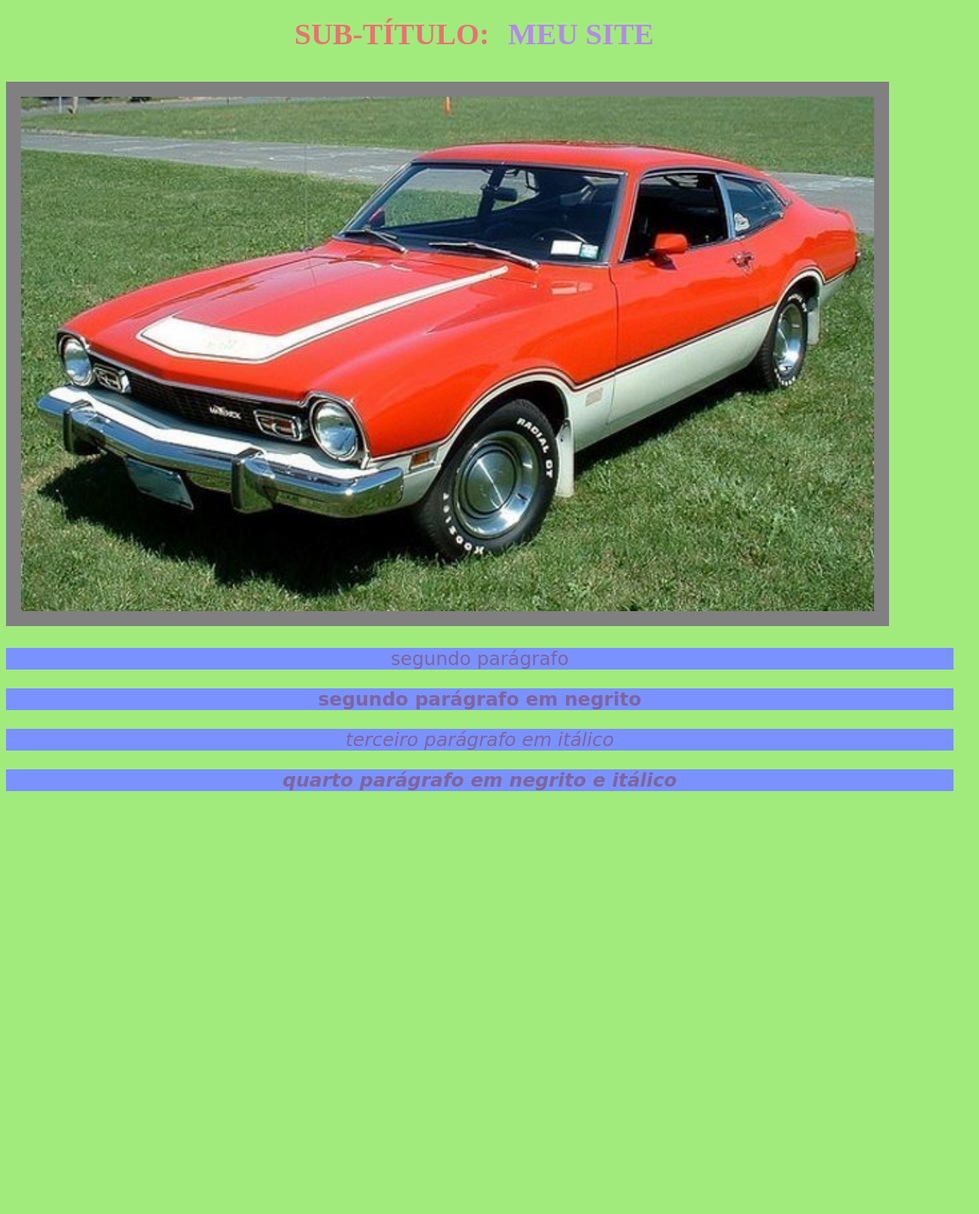
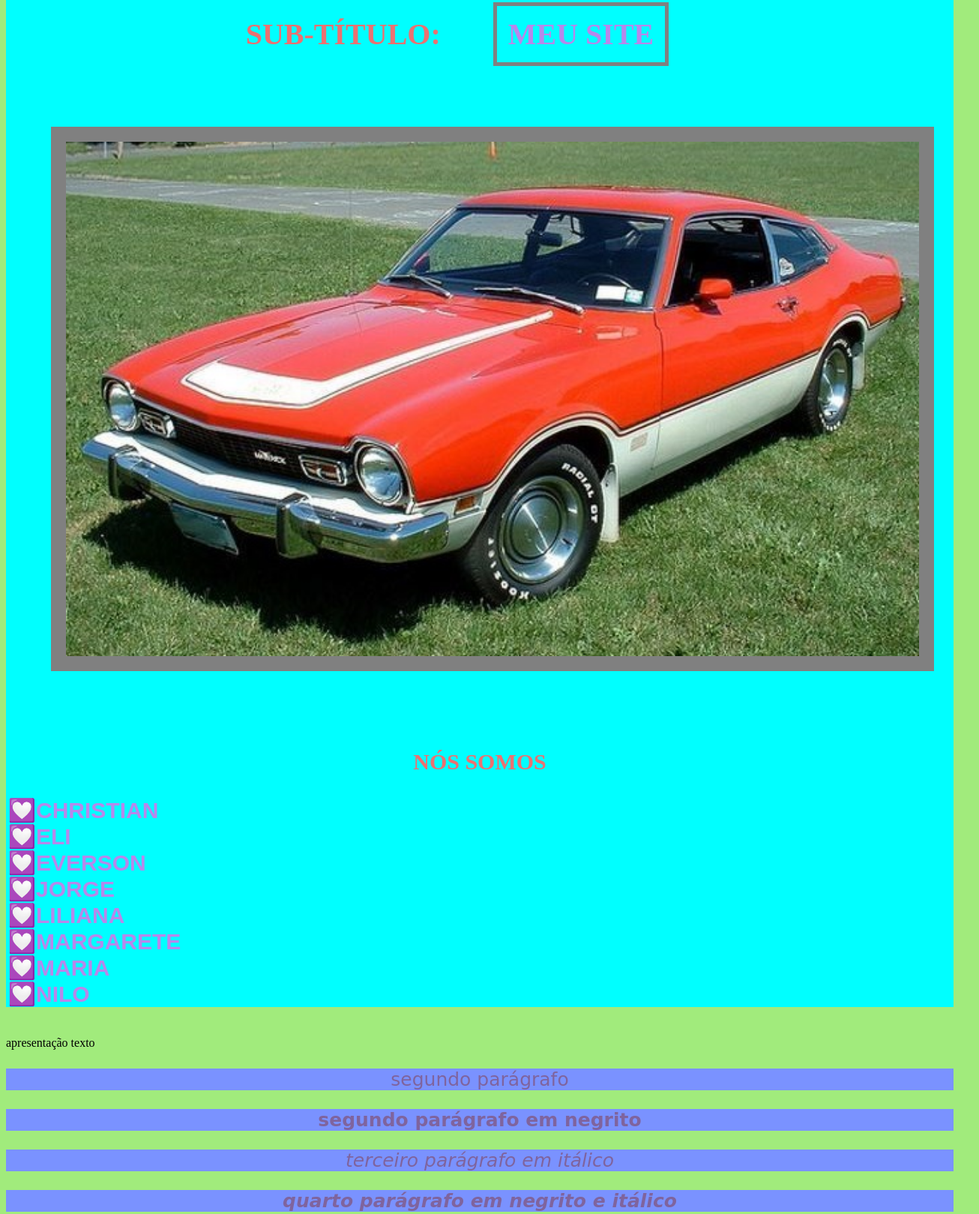
Before and after one commit to a7fisico/Programa-o-EM---Jornada-2, a plain HTML site: page index.html in a window 1280 px wide. Shown: the part 1070-2689 px from the top of the page at 75% size, 1306 px wide, since content can reach past the window. Before the commit the page ends 2150 px from the top, so only its background shows below. Drawn offline with Linux system fonts and the light colour scheme.

Commit message:
Aula 15/08/2022 - CSS

```diff
--- a/index.html
+++ b/index.html
@@ -7,13 +7,27 @@
     </head>
     <body>
     <img ID="capa" src="carrosantigos.jpg">
+    <div class="apresentação">
     <h1>TÍTULO: BEM-VINDOS AO MEU SITE</h1>
     <h3>SUB-TÍTULO: <span>MEU SITE</span></h3>
-    <img ID="ilusao" src="maverickvermelho.jpg">
+    <img ID="carro" src="maverickvermelho.jpg">
+    <h4> NÓS SOMOS</hH4>
+      <ul>
+         <li>CHRISTIAN</li>
+         <li>ELI</li>
+         <li>EVERSON</li>
+         <li>JORGE</li>
+         <li>LILIANA</li>
+         <li>MARGARETE</li>
+         <li>MARIA</li>
+         <li>NILO</li>
+       </ul>
+      </div>
+      <div> apresentação texto
     <p>segundo parágrafo</p>
     <p><b>segundo parágrafo em negrito</b></p>
     <p><i>terceiro parágrafo em itálico</i></p>
     <p><b><i>quarto parágrafo em negrito e itálico</i></b></p>
-
+      </div>
     </body>
   </html>
--- a/style.css
+++ b/style.css
@@ -1,7 +1,11 @@
 body{background-color: #A1EB7C;}
 h1{font-size: 50px; color:#9E4544; text-align: center;font-family: sans-serif;}
 h3{font-size: 40px; color: #EB7171; text-align: center;}
+h4{font-size: 30px; color: #EB7171; text-align: center;}
 p{font-size: 25px; color:#7F649E; text-align: center;font-family: cursive;background-color: rgb(122, 146, 255);}
-span{color:#B688EB; border: 5px inherit grey; padding: 15px; }
+span{color:#B688EB; border: 5px solid grey; padding: 15px; margin: 60px;}
+ul{color:#B688EB; text-align: left;font-family: sans-serif; }
+li::marker{font-size: 30px; content:"\1F49F";}
 #capa{width: 100%;}
-#ilusao{width: 90%; border: 20px solid grey; }
+#carro{width: 90%; border: 20px solid grey; margin-left: 150px; margin: 60px;}
+.apresentação{background-color: aqua;}
```
